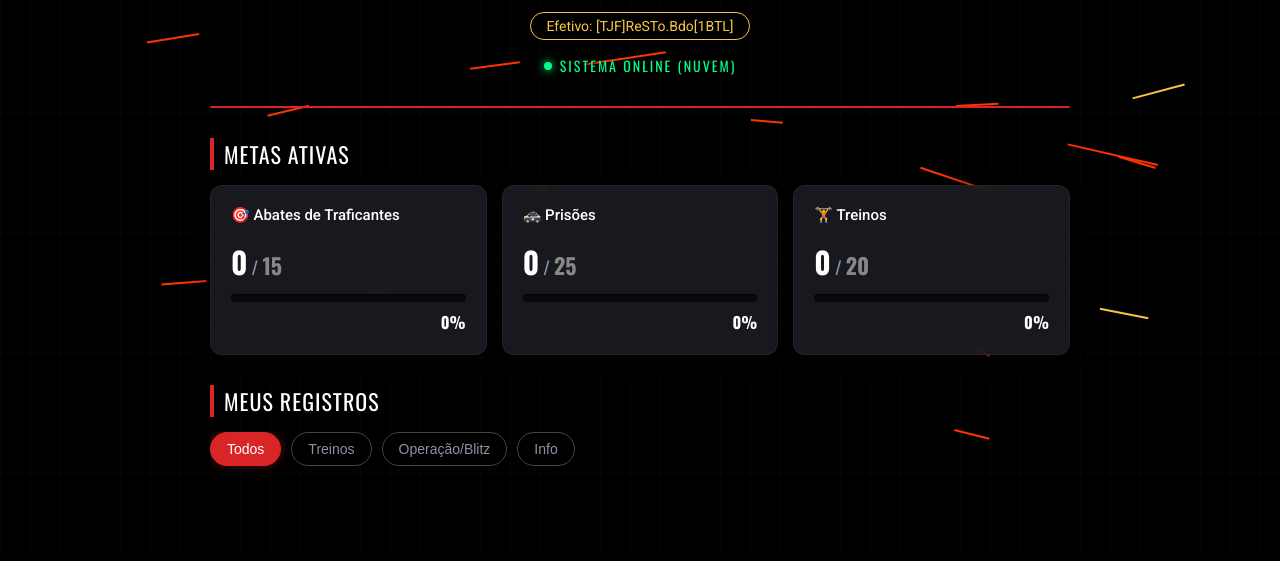
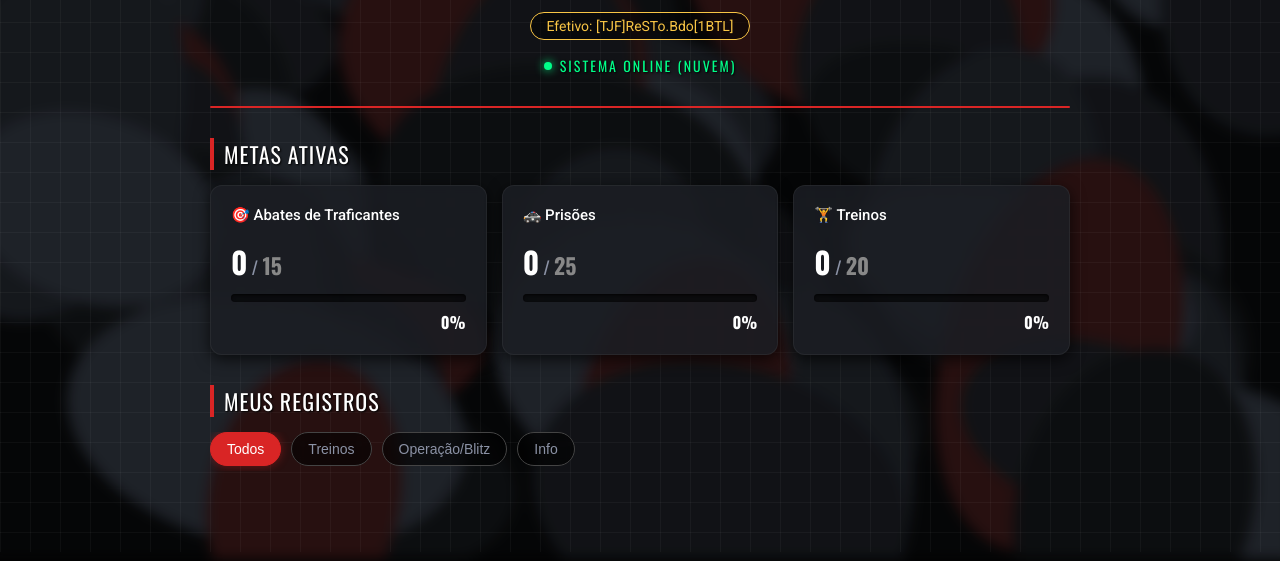
Before and after one commit to Naelson-py/Metas-Choque, a plain HTML site: page index.html in a window 1280 px wide. Shown: the part 248-809 px from the top of the page. Drawn offline with nearby package versions, Linux system fonts and the light colour scheme; no server answers.

Commit message:
Update index.html

```diff
--- a/index.html
+++ b/index.html
@@ -24,14 +24,14 @@
         body {
             color: var(--text-main); font-family: 'Roboto', sans-serif;
             display: flex; flex-direction: column; align-items: center;
-            padding-bottom: 50px; min-height: 100vh; background-color: #000000; overflow-x: hidden;
+            padding-bottom: 50px; min-height: 100vh; background-color: #030303; overflow-x: hidden;
         }
 
-        /* Canvas de Fundo para animação de tiros cruzando a tela inteira */
-        #bgCanvas { position: fixed; top: 0; left: 0; width: 100%; height: 100%; z-index: -2; pointer-events: none; }
+        /* Canvas de Fundo: Camuflagem Tática nas Cores da Choque (Fixa e Nítida) */
+        #bgCanvas { position: fixed; top: 0; left: 0; width: 100%; height: 100%; z-index: -2; filter: blur(6px); transform: scale(1.02); opacity: 0.9; }
         body::before {
             content: ""; position: fixed; top: 0; left: 0; width: 100%; height: 100%;
-            background-image: linear-gradient(rgba(255, 255, 255, 0.02) 1px, transparent 1px), linear-gradient(90deg, rgba(255, 255, 255, 0.02) 1px, transparent 1px);
+            background-image: linear-gradient(rgba(255, 255, 255, 0.04) 1px, transparent 1px), linear-gradient(90deg, rgba(255, 255, 255, 0.04) 1px, transparent 1px);
             background-size: 30px 30px; z-index: -1; pointer-events: none;
         }
 
@@ -111,20 +111,20 @@
         .bar-green { background: linear-gradient(90deg, #004d00, #00e600, #004d00); box-shadow: 0 0 12px rgba(0, 230, 0, 0.5); }
         .text-green { color: #00e600; text-shadow: 0 0 5px rgba(0, 230, 0, 0.4); }
 
-        /* Efeito FOGO para metas acima de 100% */
-        @keyframes fireBurn {
-            0% { background-position: 0% 50%; box-shadow: 0 0 15px #ff2200, 0 0 5px #ffaa00 inset; }
-            50% { background-position: 100% 50%; box-shadow: 0 0 25px #ff5500, 0 0 12px #ffff00 inset; }
-            100% { background-position: 0% 50%; box-shadow: 0 0 15px #ff2200, 0 0 5px #ffaa00 inset; }
+        /* Efeito Dourado/Fogo EXCLUSIVO para acima de 100% */
+        @keyframes goldFireBurn {
+            0% { background-position: 0% 50%; box-shadow: 0 0 15px #ffaa00, 0 0 5px #ffd700 inset; }
+            50% { background-position: 100% 50%; box-shadow: 0 0 25px #ffcc00, 0 0 12px #ffffff inset; }
+            100% { background-position: 0% 50%; box-shadow: 0 0 15px #ffaa00, 0 0 5px #ffd700 inset; }
         }
-        .bar-fire { background: linear-gradient(90deg, #550000, #ff2200, #ff8800, #ffff00, #ff2200); background-size: 300% 300%; animation: fireBurn 0.4s ease-in-out infinite; border: 1px solid rgba(255, 100, 0, 0.6); }
+        .bar-gold-fire { background: linear-gradient(90deg, #806600, #ffcc00, #ffaa00, #ffffff, #ffcc00); background-size: 300% 300%; animation: goldFireBurn 0.4s ease-in-out infinite; border: 1px solid rgba(255, 215, 0, 0.8); }
 
-        @keyframes textFireAnim {
-            0% { color: #ff3300; text-shadow: 0 0 8px #ff0000, 0 0 20px #ff6600; transform: scale(1); }
-            50% { color: #ffbb00; text-shadow: 0 0 15px #ff6600, 0 0 30px #ffea00; transform: scale(1.06); }
-            100% { color: #ff3300; text-shadow: 0 0 8px #ff0000, 0 0 20px #ff6600; transform: scale(1); }
+        @keyframes textGoldFireAnim {
+            0% { color: #ffcc00; text-shadow: 0 0 8px #ff9900, 0 0 20px #ffcc00; transform: scale(1); }
+            50% { color: #ffffff; text-shadow: 0 0 15px #ffaa00, 0 0 30px #ffff00; transform: scale(1.06); }
+            100% { color: #ffcc00; text-shadow: 0 0 8px #ff9900, 0 0 20px #ffcc00; transform: scale(1); }
         }
-        .text-fire { animation: textFireAnim 0.4s infinite; display: inline-block; }
+        .text-gold-fire { animation: textGoldFireAnim 0.4s infinite; display: inline-block; }
 
         .area-restrita { display: none; }
         .admin-mode .area-restrita { display: block; }
@@ -180,7 +180,7 @@
 </head>
 <body>
 
-<!-- CANVAS DE FUNDO PARA OS TIROS CRUZANDO A TELA -->
+<!-- CANVAS DE FUNDO FIXO COM A CAMUFLAGEM NAS CORES DA CHOQUE -->
 <canvas id="bgCanvas"></canvas>
 
 <!-- MODAL DE ZOOM DE IMAGEM -->
@@ -327,7 +327,7 @@
         }
     });
 
-    /* LÓGICA DAS METAS COM EFEITO DE FOGO ACIMA DE 100% */
+    /* LÓGICA DAS METAS (100% SÓLIDO E > 100% PISCANDO EM DOURADO/FOGO) */
     function renderizarMeta(idBase, atual, meta) {
         document.getElementById(idBase + 'Atual').innerText = atual;
         document.getElementById(idBase + 'Meta').innerText = meta;
@@ -341,10 +341,16 @@
         bar.style.width = tamanhoBarra + '%';
         bar.className = 'progress-fill'; pText.className = 'goal-percent';
 
-        if (porcentagem < 20) { bar.classList.add('bar-red'); pText.classList.add('text-red'); }
-        else if (porcentagem < 50) { bar.classList.add('bar-yellow'); pText.classList.add('text-yellow'); }
-        else if (porcentagem < 100) { bar.classList.add('bar-green'); pText.classList.add('text-green'); }
-        else { bar.classList.add('bar-fire'); pText.classList.add('text-fire'); }
+        if (porcentagem < 20) {
+            bar.classList.add('bar-red'); pText.classList.add('text-red');
+        } else if (porcentagem < 50) {
+            bar.classList.add('bar-yellow'); pText.classList.add('text-yellow');
+        } else if (porcentagem <= 100) {
+            bar.classList.add('bar-green'); pText.classList.add('text-green');
+        } else {
+            // Apenas quando ultrapassar 100% ativa o efeito piscante dourado/fogo
+            bar.classList.add('bar-gold-fire'); pText.classList.add('text-gold-fire');
+        }
     }
 
     db.collection("painel").doc("metas").onSnapshot((doc) => {
@@ -394,7 +400,6 @@
         }
     }
 
-    // Função de compressão otimizada para evitar erro de arquivo grande
     function comprimirImagem(file, callback) {
         const reader = new FileReader();
         reader.onload = function(event) {
@@ -526,7 +531,7 @@
                     ${conteudoImagens}
                     <div class="print-info">
                         <div class="print-tag">${print.tagRender}</div>
-                        <div class="print-date">${print.date}</div>
+                        <div class="print-date">${print.data}</div>
                         <div class="print-desc">${print.desc}</div>
                     </div>
                 `;
@@ -552,80 +557,42 @@
         document.getElementById('imageModal').style.display = 'none';
     }
 
-    /* ANIMAÇÃO DE TIROS CRUZANDO A TELA INTEIRA (FUNDO PRETO) */
+    /* CANVAS ESTÁTICO: CAMUFLAGEM NÍDITA NAS CORES DA CHOQUE (SEM ANIMAÇÃO DE FUNDO) */
     const canvas = document.getElementById("bgCanvas");
     const ctx = canvas.getContext("2d");
     canvas.width = window.innerWidth;
     canvas.height = window.innerHeight;
 
-    let bullets = [];
+    // Cores táticas da Choque (Preto, Cinza Chumbo e Vermelho Sutil)
+    const choqueColors = ['#0e1012', '#181b20', '#22262d', '#2c1212', '#131519'];
 
-    class Bullet {
-        constructor() {
-            this.reset();
-        }
-        reset() {
-            // Começa de um lado aleatório da tela e vai para o outro (tiros cruzando sem obstáculos)
-            this.x = Math.random() < 0.5 ? -50 : canvas.width + 50;
-            this.y = Math.random() * canvas.height;
-            const targetX = this.x < 0 ? canvas.width + 50 : -50;
-            const targetY = Math.random() * canvas.height;
-
-            const angle = Math.atan2(targetY - this.y, targetX - this.x);
-            const speed = Math.random() * 8 + 6; // Velocidade rápida estilo projétil
-
-            this.vx = Math.cos(angle) * speed;
-            this.vy = Math.sin(angle) * speed;
-            this.length = Math.random() * 25 + 15; // Comprimento do rastro do tiro
-            this.color = Math.random() < 0.2 ? '#f8c545' : '#ff3300'; // Maioria vermelhos com alguns amarelos traçantes
-        }
-        update() {
-            this.x += this.vx;
-            this.y += this.vy;
-
-            // Se sair da tela, recria o tiro em outro ponto
-            if (this.x < -100 || this.x > canvas.width + 100 || this.y < -100 || this.y > canvas.height + 100) {
-                this.reset();
-            }
-        }
-        draw() {
-            ctx.strokeStyle = this.color;
-            ctx.lineWidth = 2;
-            ctx.beginPath();
-            let tailX = this.x - this.vx * (this.length / 5);
-            let tailY = this.y - this.vy * (this.length / 5);
-            ctx.moveTo(this.x, this.y);
-            ctx.lineTo(tailX, tailY);
-            ctx.stroke();
-        }
-    }
-
-    function initBullets() {
-        bullets = [];
-        let numBullets = 25; // Quantidade perfeita de tiros simultâneos cruzando a tela
-        for (let i = 0; i < numBullets; i++) {
-            bullets.push(new Bullet());
-        }
-    }
-
-    function animateBullets() {
-        ctx.fillStyle = '#000000'; // Fundo preto puro
+    function desenharFundoCamuflado() {
+        ctx.fillStyle = '#060708';
         ctx.fillRect(0, 0, canvas.width, canvas.height);
 
-        for (let i = 0; i < bullets.length; i++) {
-            bullets[i].update();
-            bullets[i].draw();
+        // Gera manchas fixas de camuflagem tática espalhadas pela tela
+        let numManchas = Math.floor((canvas.width * canvas.height) / 14000);
+        for (let i = 0; i < numManchas; i++) {
+            let x = (i * 37) % canvas.width;
+            let y = (i * 73) % canvas.height;
+            let rx = 120 + ((i * 19) % 80);
+            let ry = 80 + ((i * 31) % 60);
+            let angle = (i * 11) % (Math.PI * 2);
+
+            ctx.fillStyle = choqueColors[i % choqueColors.length];
+            ctx.beginPath();
+            ctx.ellipse(x, y, rx, ry, angle, 0, Math.PI * 2);
+            ctx.fill();
         }
-        requestAnimationFrame(animateBullets);
     }
 
     window.addEventListener('resize', () => {
         canvas.width = window.innerWidth;
         canvas.height = window.innerHeight;
+        desenharFundoCamuflado();
     });
 
-    initBullets();
-    animateBullets();
+    desenharFundoCamuflado();
 </script>
 
 </body>
```
